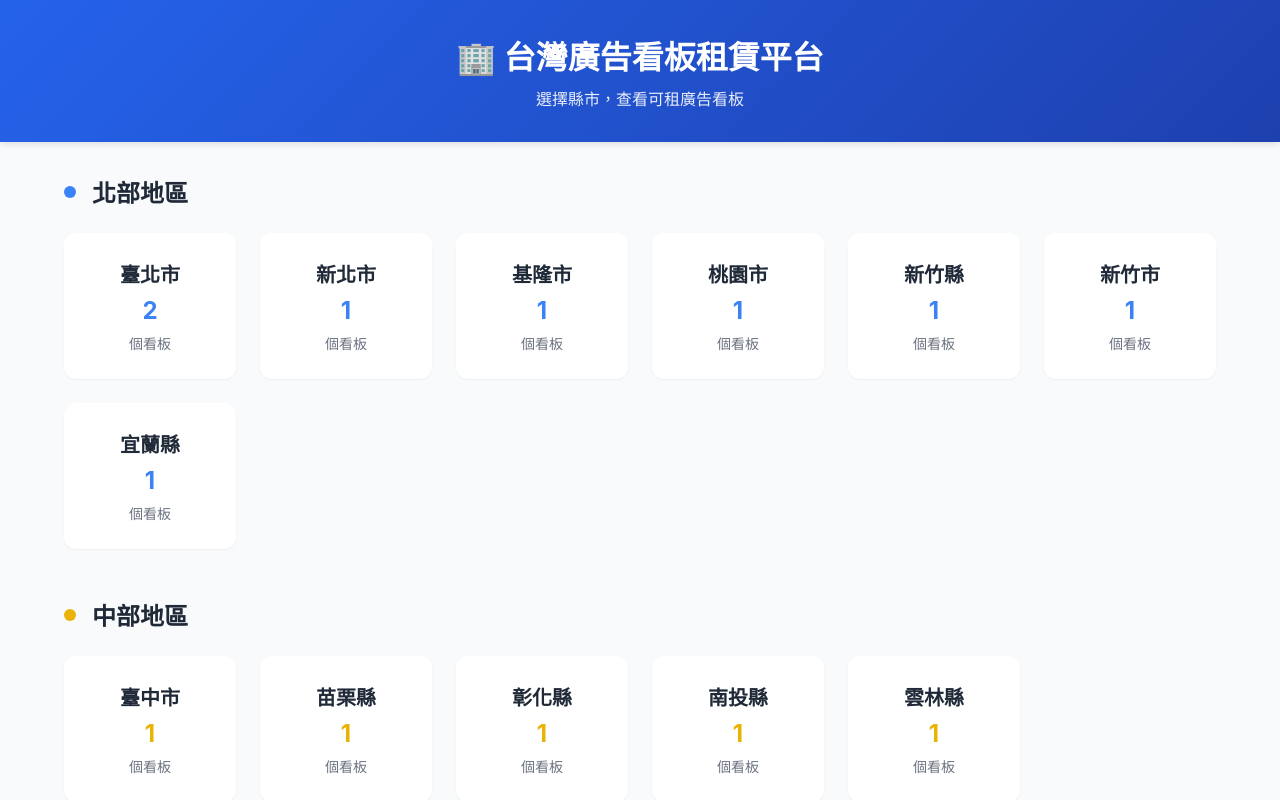
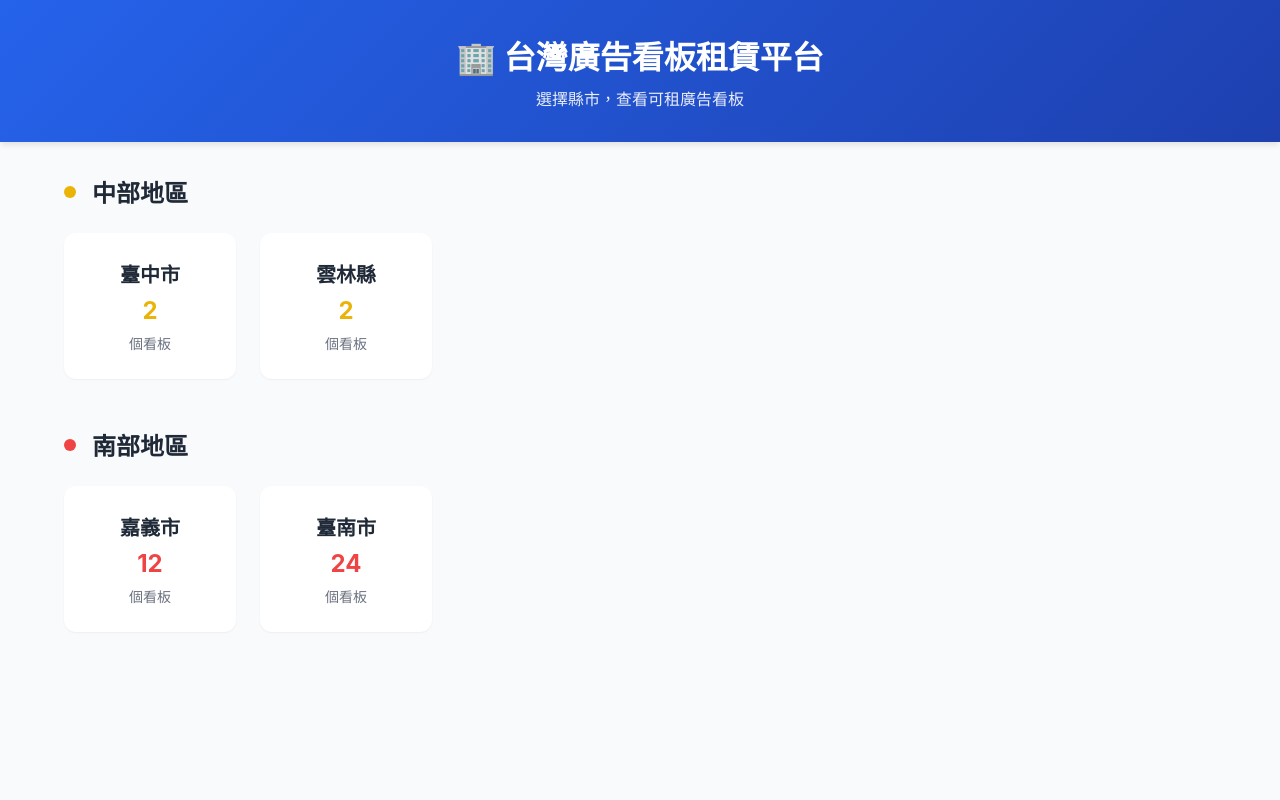
Before and after one commit to Christine0527/print-advertisement, a React (Vite) app: page / in a window 1280 px wide. Shown: the top 800 px of the page. Built offline with nearby package versions, Linux system fonts and the light colour scheme.

Commit message:
no message

```diff
--- a/src/components/BillboardGrid.jsx
+++ b/src/components/BillboardGrid.jsx
@@ -126,10 +126,7 @@ export const BillboardGrid = ({ city, billboards, onBack }) => {
                                 {availableCount}
                             </span>
                         </StatItem>
-                        <StatItem>
-                            <span>已租</span>
-                            <span style={{ color: theme.colors.status.rented }}>{rentedCount}</span>
-                        </StatItem>
+
                     </Stats>
                 </div>
                 <BackButton onClick={onBack}>← 返回選擇縣市</BackButton>
--- a/src/components/RegionSelector.jsx
+++ b/src/components/RegionSelector.jsx
@@ -59,7 +59,19 @@ const CitiesGrid = styled.div`
 export const RegionSelector = ({ onCitySelect, citiesCount }) => {
     return (
         <Container>
-            {Object.entries(regions).map(([regionKey, regionData]) => (
+            {Object.entries(regions).map(([regionKey, regionData]) => {
+                // 過濾出有看板的縣市
+                const citiesWithBillboards = regionData.cities.filter((city) => {
+                    const count = citiesCount.get(city) || 0;
+                    return count > 0;
+                });
+
+                // 如果這個區域沒有任何看板，就不顯示整個區域
+                if (citiesWithBillboards.length === 0) {
+                    return null;
+                }
+
+                return (
                     <RegionSection key={regionKey}>
                         <RegionHeader>
                             <RegionIndicator $color={regionData.color} />
@@ -67,7 +79,7 @@ export const RegionSelector = ({ onCitySelect, citiesCount }) => {
                         </RegionHeader>
 
                         <CitiesGrid>
-                        {regionData.cities.map((city) => {
+                            {citiesWithBillboards.map((city) => {
                                 const count = citiesCount.get(city) || 0;
                                 return (
                                     <CityCard
@@ -81,7 +93,8 @@ export const RegionSelector = ({ onCitySelect, citiesCount }) => {
                             })}
                         </CitiesGrid>
                     </RegionSection>
-            ))}
+                );
+            })}
         </Container>
     );
 };
--- a/src/data/billboards.js
+++ b/src/data/billboards.js
@@ -35,212 +35,282 @@ export const billboards = [
     // ========== 臺北市 ==========
     {
         id: 1,
-        city: "臺北市",
-        region: "north",
-        image: "/images/taipei-1.jpg",
+        city: "嘉義市",
+        region: "south",
+        image: "/images/JS006_0.jpg",
         status: "available", // available 可租 / rented 已租
     },
     {
         id: 2,
-        city: "臺北市",
-        region: "north",
-        image: "/images/taipei-2.jpg",
+        city: "嘉義市",
+        region: "south",
+        image: "/images/JS061c嘉義市東區文化路147號之1(三角窗).jpg",
         status: "available",
     },
-
-    // ========== 新北市 ==========
     {
         id: 3,
-        city: "新北市",
-        region: "north",
-        image: "/images/newtaipei-1.jpg",
+        city: "嘉義市",
+        region: "south",
+        image: "/images/JS117嘉義市西區中興路49號(後火車站)上方整面_0_0.jpg",
         status: "available",
     },
-
-    // ========== 基隆市 ==========
     {
         id: 4,
-        city: "基隆市",
-        region: "north",
-        image: "/images/keelung-1.jpg",
+        city: "嘉義市",
+        region: "south",
+        image: "/images/JS185嘉義市西區高鐵大道395-1號(最右邊)_0.jpg",
         status: "available",
     },
-
-    // ========== 桃園市 ==========
     {
         id: 5,
-        city: "桃園市",
-        region: "north",
-        image: "/images/taoyuan-1.jpg",
+        city: "嘉義市",
+        region: "south",
+        image: "/images/JS277嘉義市湖子內段新小段166地號(健康十街_湖美六街)(30x17臺尺)_工作區域 1_0.jpg",
         status: "available",
     },
-
-    // ========== 新竹縣 ==========
     {
         id: 6,
-        city: "新竹縣",
-        region: "north",
-        image: "/images/hsinchu-county-1.jpg",
+        city: "嘉義市",
+        region: "south",
+        image: "/images/JX007嘉義縣布袋鎮東港里埔仔厝239號(英賓餐廳對面)_0_0.jpg",
         status: "available",
     },
-
-    // ========== 新竹市 ==========
     {
         id: 7,
-        city: "新竹市",
-        region: "north",
-        image: "/images/hsinchu-city-1.jpg",
+        city: "嘉義市",
+        region: "south",
+        image: "/images/JX031嘉義縣大林鎮坪林里下潭底23-5號(大林慈濟)右面_0_0.jpg",
         status: "available",
     },
-
-    // ========== 宜蘭縣 ==========
     {
         id: 8,
-        city: "宜蘭縣",
-        region: "north",
-        image: "/images/yilan-1.jpg",
+        city: "嘉義市",
+        region: "south",
+        image: "/images/JX123嘉義縣大林鎮排子路4之6號(大林交流道)(32x19.5臺尺)_工作區域 1_0.jpg",
         status: "available",
     },
-
-    // ========== 臺中市 ==========
     {
         id: 9,
-        city: "臺中市",
-        region: "central",
-        image: "/images/taichung-1.jpg",
+        city: "嘉義市",
+        region: "south",
+        image: "/images/JX123嘉義縣大林鎮排子路4之6號(大林交流道)(32x19.5臺尺)_工作區域 1_0.jpg",
         status: "available",
     },
-
-    // ========== 苗栗縣 ==========
     {
         id: 10,
-        city: "苗栗縣",
-        region: "central",
-        image: "/images/miaoli-1.jpg",
+        city: "嘉義市",
+        region: "south",
+        image: "/images/JX188嘉義縣民雄鄉建國路二段78號_0.jpg",
         status: "available",
     },
-
-    // ========== 彰化縣 ==========
     {
         id: 11,
-        city: "彰化縣",
-        region: "central",
-        image: "/images/changhua-1.jpg",
+        city: "嘉義市",
+        region: "south",
+        image: "/images/JX190嘉義縣朴子市學府路二段51號稻江技術學院旁(B)_0.jpg",
         status: "available",
     },
-
-    // ========== 南投縣 ==========
     {
         id: 12,
-        city: "南投縣",
-        region: "central",
-        image: "/images/nantou-1.jpg",
+        city: "嘉義市",
+        region: "south",
+        image: "/images/JX270嘉義縣義竹鄉義竹村4之6號(義竹橋頭-整大面)-1_0_0.jpg",
         status: "available",
     },
-
-    // ========== 雲林縣 ==========
     {
         id: 13,
-        city: "雲林縣",
-        region: "central",
-        image: "/images/yunlin-1.jpg",
+        city: "臺南市",
+        region: "south",
+        image: "/images/TN006a_0.jpg",
         status: "available",
     },
-
-    // ========== 嘉義市 ==========
     {
         id: 14,
-        city: "嘉義市",
+        city: "臺南市",
         region: "south",
-        image: "/images/chiayi-city-1.jpg",
+        image: "/images/TN008c台南市新營區延平路65號(右邊)_0.jpg",
         status: "available",
     },
-
-    // ========== 嘉義縣 ==========
     {
         id: 15,
-        city: "嘉義縣",
+        city: "臺南市",
         region: "south",
-        image: "/images/chiayi-county-1.jpg",
+        image: "/images/TN038台南市仁德區中山路683號2F(仁德交流道)下方小面_0_0_0.jpg",
         status: "available",
     },
-
-    // ========== 臺南市 ==========
     {
         id: 16,
         city: "臺南市",
         region: "south",
-        image: "/images/tainan-1.jpg",
+        image: "/images/TN057台南市白河區康樂路53號(東面)_0_0.jpg",
         status: "available",
     },
     {
         id: 17,
         city: "臺南市",
         region: "south",
-        image: "/images/JS006.jpg", // 你的範例圖片
+        image: "/images/TN058台南市新營區新進路一段258號之5號_0_0_0.jpg", // 你的範例圖片
         status: "available",
     },
-
-    // ========== 高雄市 ==========
     {
         id: 18,
-        city: "高雄市",
+        city: "臺南市",
         region: "south",
-        image: "/images/kaohsiung-1.jpg",
+        image: "/images/TN066台南市學甲區中正路99號(整面)_0_0.jpg",
         status: "available",
     },
-
-    // ========== 屏東縣 ==========
     {
         id: 19,
-        city: "屏東縣",
+        city: "臺南市",
         region: "south",
-        image: "/images/pingtung-1.jpg",
+        image: "/images/TN105台南市官田區南部地號1616號檳榔攤(南部加油站前)_0.jpg",
         status: "available",
     },
-
-    // ========== 花蓮縣 ==========
     {
         id: 20,
-        city: "花蓮縣",
-        region: "east",
-        image: "/images/hualien-1.jpg",
+        city: "臺南市",
+        region: "south",
+        image: "/images/TN109台南市後壁鄉後壁村95-5(近後壁火車站)_0.jpg",
         status: "available",
     },
-
-    // ========== 臺東縣 ==========
     {
         id: 21,
-        city: "臺東縣",
-        region: "east",
-        image: "/images/taitung-1.jpg",
+        city: "臺南市",
+        region: "south",
+        image: "/images/TN111台南市鹽水區朝琴路188號(南榮技術學院旁)_0.jpg",
         status: "available",
     },
-
-    // ========== 澎湖縣 ==========
     {
         id: 22,
-        city: "澎湖縣",
-        region: "islands",
-        image: "/images/penghu-1.jpg",
+        city: "臺南市",
+        region: "south",
+        image: "/images/TN126台南市新市區社內里77之8號_0.jpg",
         status: "available",
     },
-
-    // ========== 金門縣 ==========
     {
         id: 23,
-        city: "金門縣",
-        region: "islands",
-        image: "/images/kinmen-1.jpg",
+        city: "臺南市",
+        region: "south",
+        image: "/images/TN162台南市新營區民治路41號(面派出所)_0.jpg",
         status: "available",
     },
-
-    // ========== 連江縣 ==========
     {
         id: 24,
-        city: "連江縣",
-        region: "islands",
-        image: "/images/lienchiang-1.jpg",
+        city: "臺南市",
+        region: "south",
+        image: "/images/TN167台南市新營區民治路146-8號(南新國中對面)_0_0.jpg",
+        status: "available",
+    },
+    {
+        id: 25,
+        city: "臺南市",
+        region: "south",
+        image: "/images/TN179台南市新營區健康路19號(左邊)_0_0.jpg",
+        status: "available",
+    },
+    {
+        id: 26,
+        city: "臺南市",
+        region: "south",
+        image: "/images/TN236台南市新營區開元路民治陸橋(側面)_0_0.jpg",
+        status: "available",
+    },
+    {
+        id: 27,
+        city: "臺南市",
+        region: "south",
+        image: "/images/TN252.台南市新營區民治路8-7號(同濟街口)A面_0_0_0_0_0.jpg",
+        status: "available",
+    },
+    {
+        id: 28,
+        city: "臺南市",
+        region: "south",
+        image: "/images/TN299台南市後壁崁頂南84鄉道(往後壁方向)-01_0_0_0_0.jpg",
+        status: "available",
+    },
+    {
+        id: 29,
+        city: "臺南市",
+        region: "south",
+        image: "/images/TN301台南市善化區大成路70號_0.jpg",
+        status: "available",
+    },
+    {
+        id: 30,
+        city: "臺南市",
+        region: "south",
+        image: "/images/TN515台南市新營區復興路307號(甲一飯包上方)_0.jpg",
+        status: "available",
+    },
+    {
+        id: 31,
+        city: "臺南市",
+        region: "south",
+        image: "/images/TN518台南市新營區太子路72號_0.jpg",
+        status: "available",
+    },
+    {
+        id: 32,
+        city: "臺南市",
+        region: "south",
+        image: "/images/TN522台南市安南區安明路四段735號_0.jpg",
+        status: "available",
+    },
+    {
+        id: 33,
+        city: "臺南市",
+        region: "south",
+        image: "/images/TN523台南市善化區進學路846號_0.jpg",
+        status: "available",
+    },
+    {
+        id: 34,
+        city: "臺南市",
+        region: "south",
+        image: "/images/TN527台南市麻豆區新生南路6號_0.jpg",
+        status: "available",
+    },
+    {
+        id: 35,
+        city: "臺南市",
+        region: "south",
+        image: "/images/TN532台南市永康區復國路88號_0.jpg",
+        status: "available",
+    },
+    {
+        id: 36,
+        city: "臺南市",
+        region: "south",
+        image: "/images/TN535台南市鹽水區忠孝路221號(整面)_0.jpg",
+        status: "available",
+    },
+    {
+        id: 37,
+        city: "臺中市",
+        region: "central",
+        image: "/images/TZ002_0.jpg",
+        status: "available",
+    },
+    {
+        id: 38,
+        city: "臺中市",
+        region: "central",
+        image: "/images/TZ003台中市南屯區忠勇路10-75號(20x38臺尺)_工作區域 1_0.jpg",
+        status: "available",
+    },
+    {
+        id: 39,
+        city: "雲林縣",
+        region: "central",
+        image: "/images/YL007雲林縣北港鎮華勝路130號_0_0.jpg",
+        status: "available",
+    },
+    {
+        id: 40,
+        city: "雲林縣",
+        region: "central",
+        image: "/images/YL028雲林縣虎尾鎮中正路15號9樓(虎尾中正圓環停車場)_工作區域 1_0_0.jpg",
         status: "available",
     },
 
```
Lines whose indentation alone changed are shown as unchanged.
